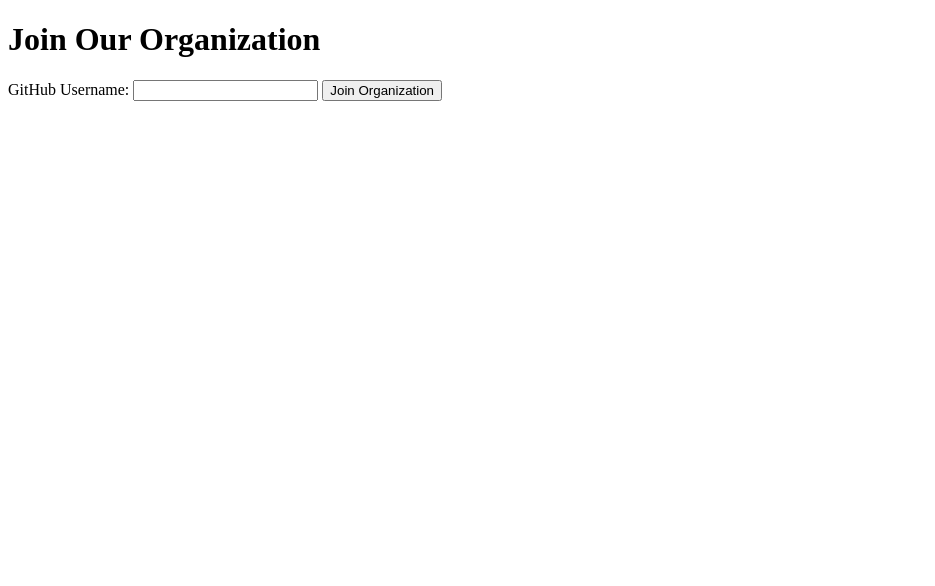
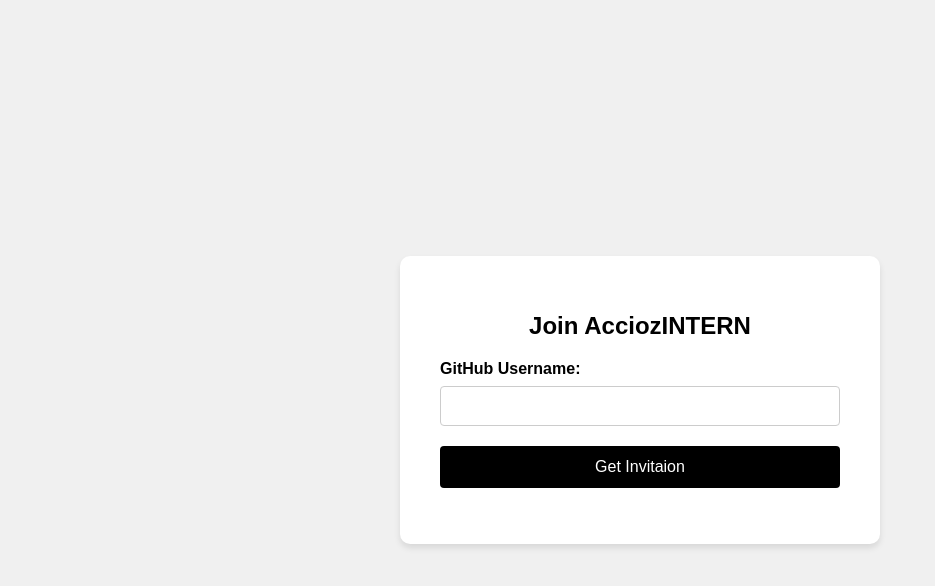
Before and after one commit to AccioINTERN/AccioINTERN, a plain HTML site: page index.html in a window 1280 px wide. Shown: the whole page, without its empty margins (0-935 px from the left). Drawn offline with Linux system fonts and the light colour scheme.

Commit message:
Update index.html

```diff
--- a/index.html
+++ b/index.html
@@ -3,16 +3,99 @@
 <head>
     <meta charset="UTF-8">
     <meta name="viewport" content="width=device-width, initial-scale=1.0">
-    <title>Join AccioINTERN</title>
+    <title>Join AcciozINTERN</title>
+    <style>
+        body {
+            font-family: 'Arial', sans-serif;
+            background-color: #f0f0f0;
+            color: #333;
+            display: flex;
+            justify-content: center;
+            align-items: center;
+            height: 100vh;
+            margin: 0;
+            text-align: center;
+        }
+
+        .container {
+            background-color: #ffffff;
+            padding: 40px;
+            border-radius: 10px;
+            box-shadow: 0 4px 6px rgba(0, 0, 0, 0.1);
+            max-width: 400px;
+            width: 100%;
+        }
+
+        h1 {
+            font-size: 24px;
+            margin-bottom: 20px;
+            color: #000;
+        }
+
+        form {
+            display: flex;
+            flex-direction: column;
+        }
+
+        label {
+            font-weight: bold;
+            margin-bottom: 8px;
+            color: #000;
+            text-align: left;
+        }
+
+        input[type="text"] {
+            padding: 10px;
+            font-size: 16px;
+            border: 1px solid #ccc;
+            border-radius: 4px;
+            margin-bottom: 20px;
+            box-sizing: border-box;
+        }
+
+        button[type="submit"] {
+            padding: 12px;
+            background-color: #000;
+            color: #fff;
+            border: none;
+            border-radius: 4px;
+            cursor: pointer;
+            font-size: 16px;
+            transition: background-color 0.3s ease;
+        }
+
+        button[type="submit"]:hover {
+            background-color: #333;
+        }
+
+        #response {
+            text-align: center;
+            font-size: 16px;
+            color: #333;
+            margin-top: 15px;
+        }
+
+        a {
+            color: #000;
+            text-decoration: none;
+            font-weight: bold;
+        }
+
+        a:hover {
+            text-decoration: underline;
+        }
+    </style>
 </head>
 <body>
-    <h1>Join Our Organization</h1>
-    <form id="joinForm">
-        <label for="username">GitHub Username:</label>
-        <input type="text" id="username" name="username" required>
-        <button type="submit">Join Organization</button>
-    </form>
-    <p id="response"></p>
+    <div class="container">
+        <h1>Join AcciozINTERN</h1>
+        <form id="joinForm">
+            <label for="username">GitHub Username:</label>
+            <input type="text" id="username" name="username" required>
+            <button type="submit">Get Invitaion</button>
+        </form>
+        <p id="response"></p>
+    </div>
 
     <script>
         document.getElementById('joinForm').addEventListener('submit', async (e) => {
```
